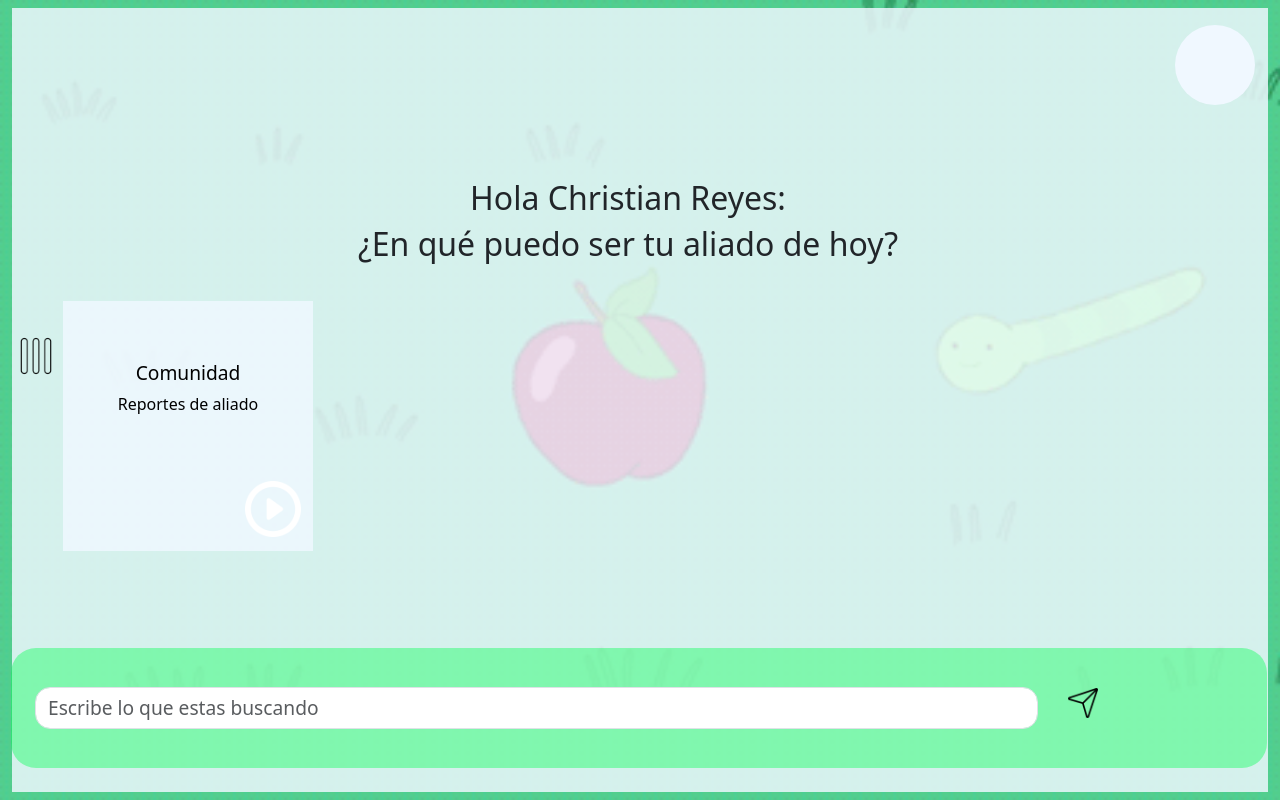
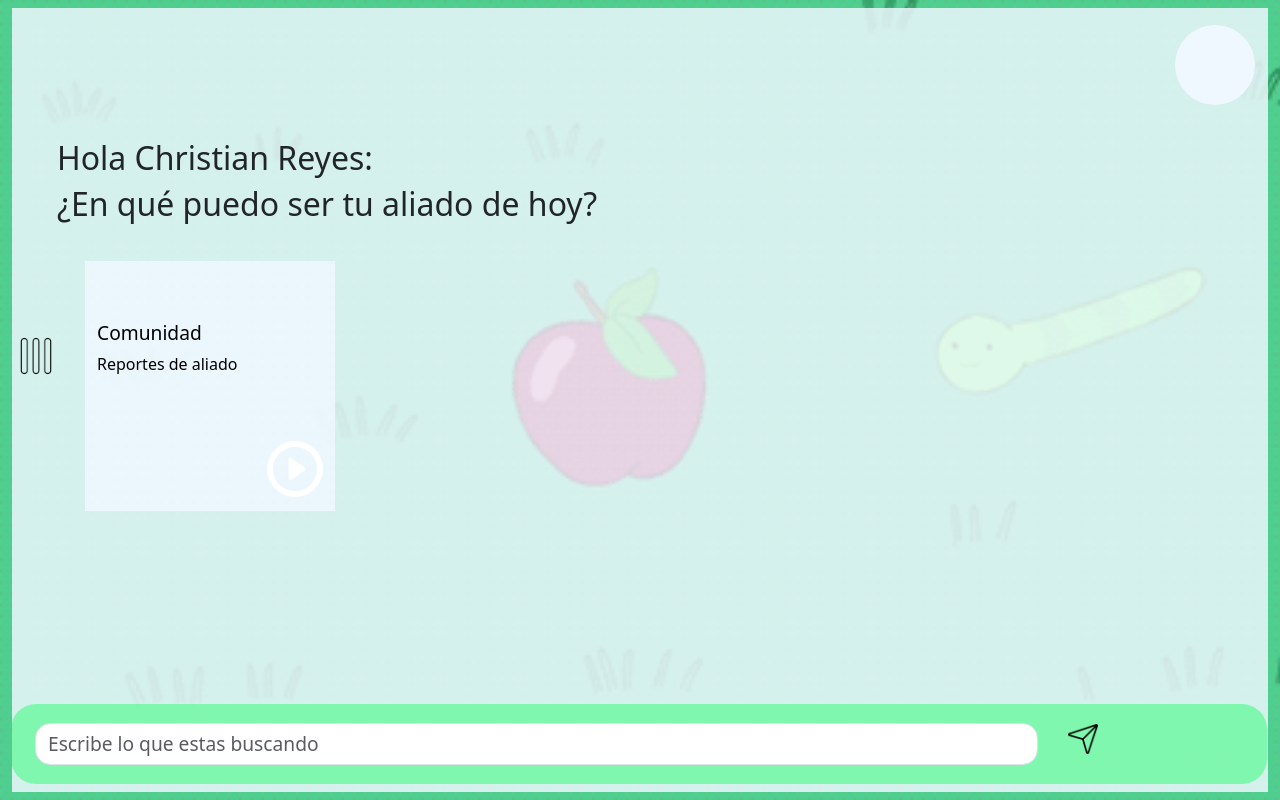
Before and after one commit to Christianguarnerosx/Antiacosoalm, a PHP site: page /Principalalm.php in a window 1280 px wide. Run offline with PHP 8.4, Linux system fonts and the light colour scheme; a user stored in the database is signed in; data comes from the database, SQL or seed files in the repository; some libraries are stand-ins or nearby versions.

Commit message:
Decimo commit

```diff
--- a/Cliente/Principalalm.php
+++ b/Cliente/Principalalm.php
@@ -48,9 +48,9 @@ session_start();
 
                     <main id="principalalm-main" class="row centrar espacio-top-vh"> <!--Para que pueda funcionar el centrar yu evitar otro juego de col y row, se convierte el main en row y centramos su contenido-->
                         <div class="col">
-                            <div class="row centrar alinear-center">
+                            <div class="row centrar espacio-left-c">
                                 <!--Fila/seccion de titulos y subtitulos-->
-                                <div class="row">
+                                <div class="row espacio-left-c">
                                     <h1 class="titulo-m"><!--Mensaje de bienvenida con nombre. Aqui se obtiene el nombre haciendo referencia a la variable sesion (que tiene el id (obtenido en autenticar)) y consultando en el php de abajo -->
                                         Hola <?Php include("../Servidor/funciones_session/session_nombreapa.php") ?>: <!--Mandamos a trear una funcion que obtienen el nombre de la session iniciada (Para esto se debe corroborar si se inicio la session_start en este documento)-->
                                     </h1>
@@ -71,15 +71,15 @@ session_start();
                                     </a>
                                 </div>
 
-                                <div id="principalalm-barra-busqueda" class="row borde-r-m espacio-left-c centrar  ">
+                                <div id="principalalm-barra-busqueda" class="row borde-r-m centrar">
                                     <div class="col">
-                                        <div class="row ">
+                                        <div class="row">
                                             <div class="col">
                                                 <input class="form-control text-m borde-r-c" id="" type="text" placeholder="Escribe lo que estas buscando" aria-label="">
                                             </div>
                                             <div class="col-2 alinear-left">
                                                 <button class="btn-transparente hover-btn">
-                                                    <img class=" icono-c" src="imagenes/iconos/enviar.png" alt="">
+                                                    <img class="icono-c" src="imagenes/iconos/enviar.png" alt="">
                                                 </button>
                                             </div>
                                         </div>
--- a/Cliente/css/estilos.css
+++ b/Cliente/css/estilos.css
@@ -238,7 +238,7 @@ haciendo mas reciclabe el codigo*/
 
 /*clase que asigna el tamaño de una img.. comumente los logos*/
 .logo-c {
-  width: 200px;
+  width: 150px;
 }
 
 /*Clase que hace que cualquier img logo se sobreponga arriba a la izq*/
@@ -308,7 +308,7 @@ haciendo mas reciclabe el codigo*/
 .cuadro-v {
   height: calc(72vh + 180px);
   /*Ideal CALC para cuando se hace el cuadro blanco para resolucion de movil/telefono*/
-  width: calc(35vh + 150px);
+  width: calc(35vh + 230px);
   /*Ideal CALC para cuando se hace el cuadro blanco vertical de sesiones/etc para resolucion de movil/telefono*/
 }
 
@@ -646,7 +646,7 @@ Asi logras evadir lo de position y z index en los elementos*/
 
 /*Logo aliados top izq principalalm*/
 #principalalm-logo {
-  margin-top: -55px;
+  margin-top: -45px;
   margin-left: 15px;
 }
 
@@ -674,10 +674,10 @@ Asi logras evadir lo de position y z index en los elementos*/
 /*Barra de busqueda/consulta de principalalm alm*/
 #principalalm-barra-busqueda {
   position: absolute;
-  bottom: 3vh;
+  bottom: 1vh;
   /*Se utilizo vh para que en la resolucion de telefono se suba mas*/
   background-color: rgba(0, 255, 81, 0.399);
-  height: 120px;
+  height: 10vh;
   z-index: 1;
 }
 
--- a/Cliente/js/logica_menu_principal.js
+++ b/Cliente/js/logica_menu_principal.js
@@ -23,7 +23,7 @@ document.getElementById("colconfigprincipalalm").addEventListener("show.bs.colla
     document.getElementById("colconfigprincipalalm").style.zIndex = "2";/*Este ahce que se sobreponga a todo lo demas del contenido es como en canva/word "Traer/mandar adelante de todo (lo que este debajo de "1")*/
     document.getElementById("btn-extras-principalalm").style.zIndex = "3";/*Este ahce que se sobreponga a todo lo demas del contenido es como en canva/word "Traer/mandar adelante de todo (lo que este debajo de "1")*/
     document.getElementById("btn-extras-principalalm").style.scale = "3"; /*Hara que el boton se haga mas pequeno*/
-    document.getElementById("btn-extras-principalalm").style.right = "45%";/*Posicion que tomara a la derecha cuando el menu este dezplegado*/
+    document.getElementById("btn-extras-principalalm").style.right = "calc(47vw - 30px)";/*Posicion que tomara a la derecha cuando el menu este dezplegado*/
     document.getElementById("btn-extras-principalalm").style.top = "200px";/*Posicion que tomara a lo alto cuando el menu este dezplegado*/
     document.getElementById("btn-extras-principalalm").style.rotate = "360deg"; /* Utilizado para dar la a animacionde girar*/
 });
```
